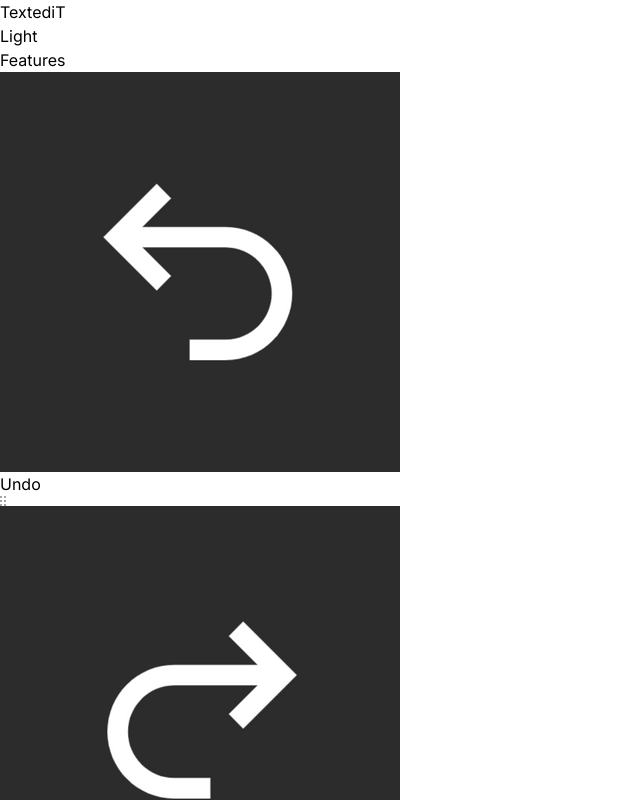
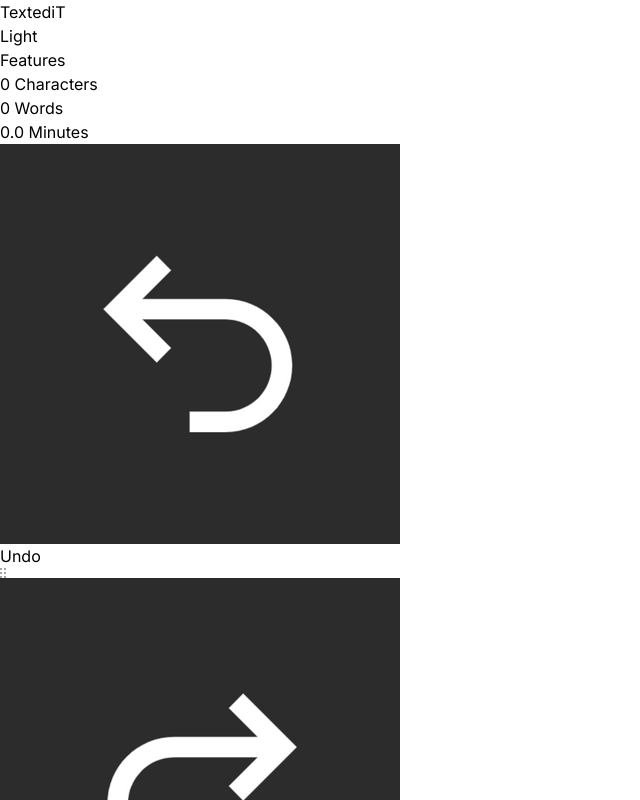
Before and after one commit to pushkardangi/textedit, a React (Vite) app: page / in a window 1280 px wide. Shown: the top 800 px of the page, without its empty margins (0-640 px from the left). Built offline with nearby package versions, Linux system fonts and the light colour scheme.

Commit message:
ui: stats moved to features in md screens

```diff
--- a/src/components/Aside.jsx
+++ b/src/components/Aside.jsx
@@ -1,5 +1,7 @@
+import Stats from "./Stats";
+import FeatureButtons from "./FeatureButtons";
+
 import { useTheme } from "../context/ThemeContext";
-import FeatureButtons from "./FeatureButtons";
 
 import "../fonts/inter.css";
 import "../styles/scrollbar.css"
@@ -7,12 +9,17 @@ import "../styles/scrollbar.css"
 function Aside() {
 
   const { mode, theme } = useTheme();
+  const { textColor, border, borderColor, sectionColor } = theme;
 
   return (
-    <aside className={`md:w-1/5 py-2 ${theme.textColor}`}>
-      <div className={`rounded-lg shadow-lg h-2/4 sm:h-full overflow-auto hide-scrollbar ${theme.sectionColor} ${theme.border} ${theme.borderColor}`}>
-        <div className={`p-3 border-b-2 text-lg hidden md:block ${mode == "light" ? "border-[#e5e7eb]" : theme.borderColor}`}>
+    <aside className={`md:w-1/5 py-2 ${textColor}`}>
+      <div className={`rounded-lg shadow-lg h-2/4 sm:h-full overflow-auto hide-scrollbar ${sectionColor} ${border} ${borderColor}`}>
+        <div className={`p-3 border-b-2 text-lg hidden md:block ${mode == "light" ? "border-[#e5e7eb]" : borderColor}`}>
           Features
+        </div>
+
+        <div className="p-2 hidden md:flex overflow-x-auto whitespace-nowrap">
+        <Stats />
         </div>
 
         <div className="mx-2 my-3">
--- a/src/components/Section.jsx
+++ b/src/components/Section.jsx
@@ -1,10 +1,12 @@
+import Stats from "./Stats";
+
 import { useTheme } from "../context/ThemeContext";
 import { useText } from "../context/TextContext";
 
 function Section() {
 
   const { theme } = useTheme();
-  const { textColor, bgColor, fnBtnColor, border, borderColor } = theme;
+  const { textColor, bgColor } = theme;
 
   const { text, textUpdate } = useText();
 
@@ -16,26 +18,12 @@ function Section() {
   return (
     <section className={`w-10/12 flex flex-col px-2 md:px-20 ${textColor}`}>
       {/* Stats */}
-      <div className={`my-2 md:py-4 flex overflow-x-auto whitespace-nowrap`}>
-        <div>
-          <button className={`px-3 py-1.5 mr-2 shadow rounded-md ${fnBtnColor} ${border} ${borderColor}`}>
-            {text.length} Characters
-          </button>
-        </div>
-        <div>
-          <button className={`px-3 py-1.5 mr-2 shadow rounded-md ${fnBtnColor} ${border} ${borderColor}`}>
-            {text.split(' ').filter(word => word).length} Words
-          </button>
-        </div>
-        <div>
-          <button className={`px-3 py-1.5 shadow rounded-md ${fnBtnColor} ${border} ${borderColor}`}>
-            {((text.split(" ").filter((n) => { return n !== "" }).length) * 0.01).toFixed(1)} Minutes
-          </button>
-        </div>
+      <div className={`my-2 flex md:hidden overflow-x-auto whitespace-nowrap`}>
+        <Stats />
       </div>
 
       {/* Textarea */}
-      <div className="overflow-auto">
+      <div className="overflow-auto md:my-4">
         <textarea id="textBox"
           className={`w-full p-4 text-lg ${bgColor}`}
           placeholder="Start typing or paste text here"
--- /dev/null
+++ b/src/components/Stats.jsx
@@ -0,0 +1,45 @@
+import React from 'react'
+import { useTheme } from "../context/ThemeContext";
+import { useText } from "../context/TextContext";
+
+
+function Stats() {
+
+  const { theme } = useTheme();
+  const { border, borderColor, fnBtnColor } = theme;
+
+  const { text } = useText();
+
+  const stats = [
+    {
+      key: 1,
+      title: "Characters",
+      logic: text.length,
+    },
+    {
+      key: 2,
+      title: "Words",
+      logic: text.split(' ').filter(word => word).length,
+    },
+    {
+      key: 3,
+      title: "Minutes",
+      logic: ((text.split(" ").filter((n) => { return n !== "" }).length) * 0.01).toFixed(1),
+    },
+  ]
+
+  return (
+
+    stats.map((stat) => (
+      <div key={stat.key}>
+        <button className={`px-3 py-1.5 mr-2 shadow rounded-md ${fnBtnColor} ${border} ${borderColor}`}>
+          {stat.logic} {stat.title}
+        </button>
+      </div>
+    ))
+
+  )
+
+}
+
+export default Stats
--- a/src/styles/scrollbar.css
+++ b/src/styles/scrollbar.css
@@ -2,6 +2,7 @@
 
 .hide-scrollbar::-webkit-scrollbar {
   width: 0rem;
+  height: 0rem;
   background-color: transparent;
 }
 
```
